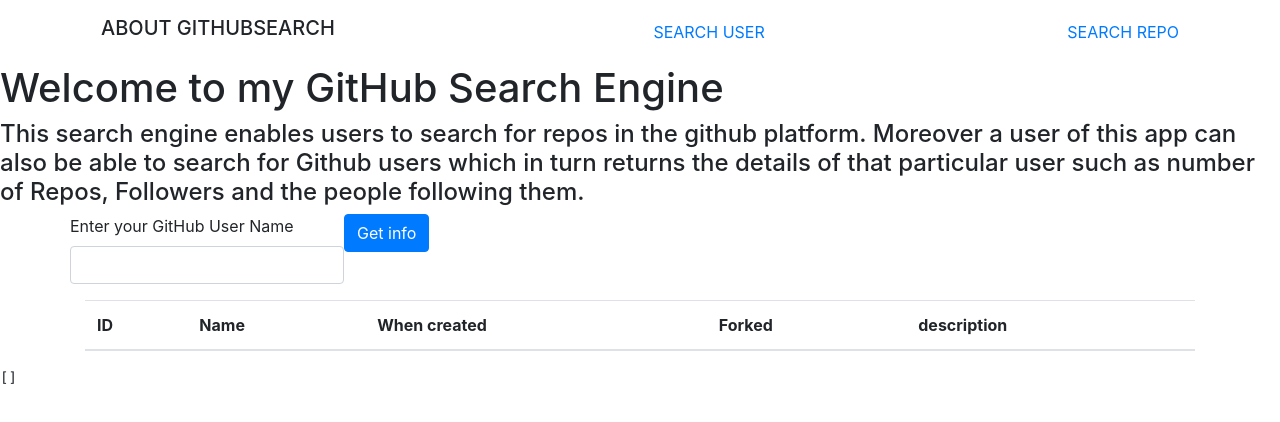
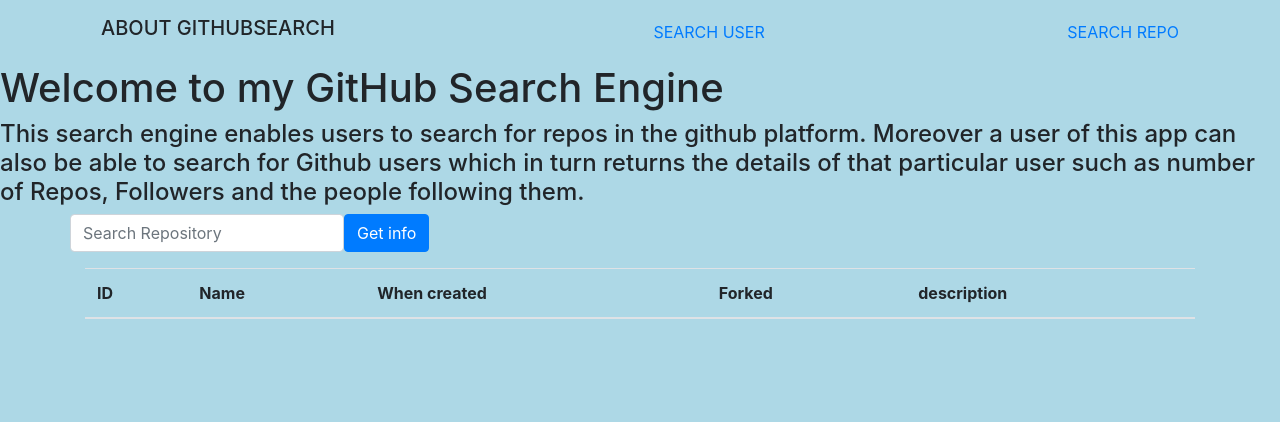
Before and after one commit to Doktatech/Github-Search, an Angular app: page /github-repos in a window 1280 px wide. Shown: the top 422 px of the page. Built offline with nearby package versions, Linux system fonts and the light colour scheme.

Commit message:
fix readme

```diff
--- a/src/app/app.component.html
+++ b/src/app/app.component.html
@@ -10,6 +10,6 @@
          particular user such as number of Repos, Followers and the people following them.
      </h4>
 <router-outlet></router-outlet>
-<pre>{{Repos | json}}</pre>
+<!-- <pre>{{Repos | json}}</pre> -->
 
 </div>
--- a/src/app/github-repos/github-repos.component.html
+++ b/src/app/github-repos/github-repos.component.html
@@ -1,8 +1,7 @@
 <div class="container">
   <div class="row">
     <div class="form-group">
-      <label for="githubUserName">Enter your GitHub User Name</label>
-      <input type="text" class="form-control" name="githubUserName" [(ngModel)]="githubUserName" col-md-5>
+      <input type="text" placeholder="Search Repository" class="form-control" name="githubUserName" [(ngModel)]="githubUserName" col-md-5>
   </div>
     <div class="form-group">
         <button type="button" (click)="fetchUser()" class="btn btn-primary">Get info</button>
--- a/src/app/search-user/search-user.component.html
+++ b/src/app/search-user/search-user.component.html
@@ -14,7 +14,7 @@
             <strong>Warning!</strong> {{errorAlert}}
         </div>
         <div>
-         <h3>User Name: {{ githubUser.login}}{{githubUser.email}}</h3>
+         <h3>User Name: {{ githubUser.login}}</h3>
         <h4>No. of repos: {{githubUser.public_repos}}</h4>
         <h4>Followers: {{githubUser.followers}}</h4>
         <h4>Following: {{githubUser.following}}</h4>
--- a/src/index.html
+++ b/src/index.html
@@ -7,7 +7,7 @@
   <meta name="viewport" content="width=device-width, initial-scale=1">
   <link rel="icon" type="image/x-icon" href="favicon.ico">
 </head>
-<body>
+<body style="background-color:lightblue">
   <app-root></app-root>
 </body>
 </html>
```
Also changed, not shown: 4 other files (tests, documents, lock files or other folders).
